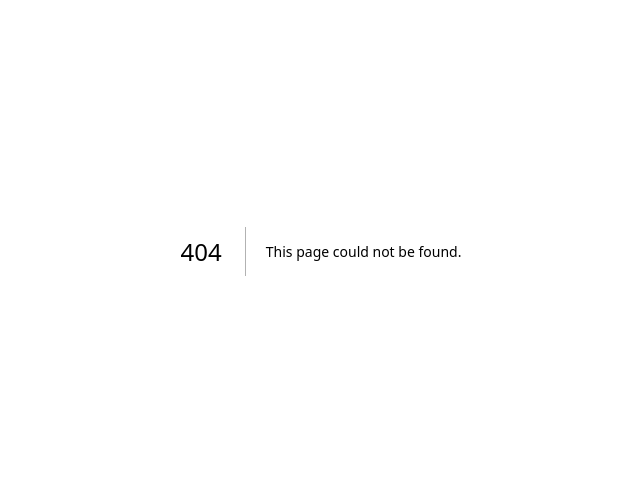
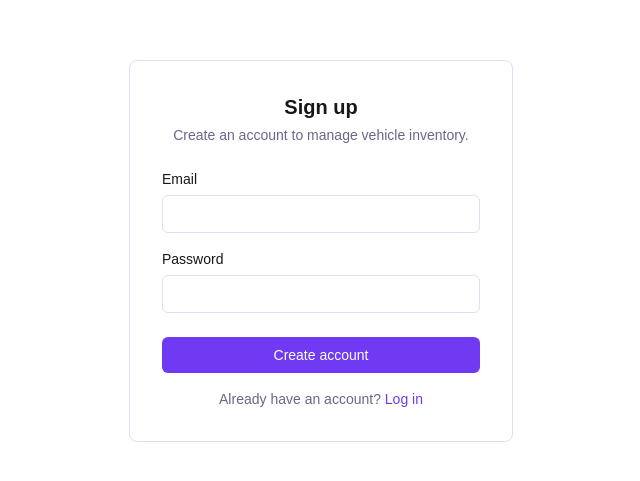
Before and after one commit to fsystemweb/vehicle-inventory, a Next.js app: page /signup in a window 1280 px wide. Before the commit this address had no page. Shown: the part 149-630 px from the top of the page, without its empty margins (319-959 px from the left). Built offline with nearby package versions, Linux system fonts and the light colour scheme.

Commit message:
feat(auth): add signup page and form
Adds the /signup page and a SignupForm client component wired to the
signup server action, showing an inline email-confirmation message
when Supabase requires it instead of assuming an immediate session.

```diff
--- /dev/null
+++ b/src/app/(auth)/signup/page.tsx
@@ -0,0 +1,20 @@
+import type { Metadata } from "next";
+import { SignupForm } from "@/components/auth/SignupForm";
+
+export const metadata: Metadata = {
+  title: "Sign up — Vehicle Inventory",
+};
+
+export default function SignupPage() {
+  return (
+    <div className="flex flex-col gap-6">
+      <div className="flex flex-col gap-1 text-center">
+        <h1 className="text-xl font-semibold text-foreground">Sign up</h1>
+        <p className="text-sm text-muted">
+          Create an account to manage vehicle inventory.
+        </p>
+      </div>
+      <SignupForm />
+    </div>
+  );
+}
--- /dev/null
+++ b/src/components/auth/SignupForm.tsx
@@ -0,0 +1,89 @@
+"use client";
+
+import Link from "next/link";
+import { useActionState } from "react";
+import {
+  initialSignupState,
+  signupAction,
+} from "@/server/actions/signup-action";
+
+export function SignupForm() {
+  const [state, formAction, isPending] = useActionState(
+    signupAction,
+    initialSignupState,
+  );
+
+  if (state.success) {
+    return (
+      <div className="flex flex-col gap-3 text-center">
+        <p className="text-sm text-foreground">
+          {state.needsEmailConfirmation
+            ? "Account created. Check your email to confirm your address before signing in."
+            : "Account created successfully."}
+        </p>
+        <Link
+          href="/login"
+          className="text-sm font-medium text-violet hover:underline"
+        >
+          Back to login
+        </Link>
+      </div>
+    );
+  }
+
+  return (
+    <form action={formAction} className="flex flex-col gap-4">
+      <div className="flex flex-col gap-1.5">
+        <label htmlFor="email" className="text-sm font-medium text-foreground">
+          Email
+        </label>
+        <input
+          id="email"
+          name="email"
+          type="email"
+          autoComplete="email"
+          required
+          className="rounded-md border border-line bg-background px-3 py-2 text-sm text-foreground outline-none transition-colors focus:border-violet focus:ring-2 focus:ring-violet/20"
+        />
+      </div>
+
+      <div className="flex flex-col gap-1.5">
+        <label
+          htmlFor="password"
+          className="text-sm font-medium text-foreground"
+        >
+          Password
+        </label>
+        <input
+          id="password"
+          name="password"
+          type="password"
+          autoComplete="new-password"
+          required
+          className="rounded-md border border-line bg-background px-3 py-2 text-sm text-foreground outline-none transition-colors focus:border-violet focus:ring-2 focus:ring-violet/20"
+        />
+      </div>
+
+      {state.error && (
+        <p role="alert" className="text-sm text-danger">
+          {state.error}
+        </p>
+      )}
+
+      <button
+        type="submit"
+        disabled={isPending}
+        className="mt-2 rounded-md bg-violet px-4 py-2 text-sm font-medium text-white transition-colors hover:bg-violet-dark disabled:cursor-not-allowed disabled:opacity-60"
+      >
+        {isPending ? "Creating account…" : "Create account"}
+      </button>
+
+      <p className="text-center text-sm text-muted">
+        Already have an account?{" "}
+        <Link href="/login" className="font-medium text-violet hover:underline">
+          Log in
+        </Link>
+      </p>
+    </form>
+  );
+}
```
